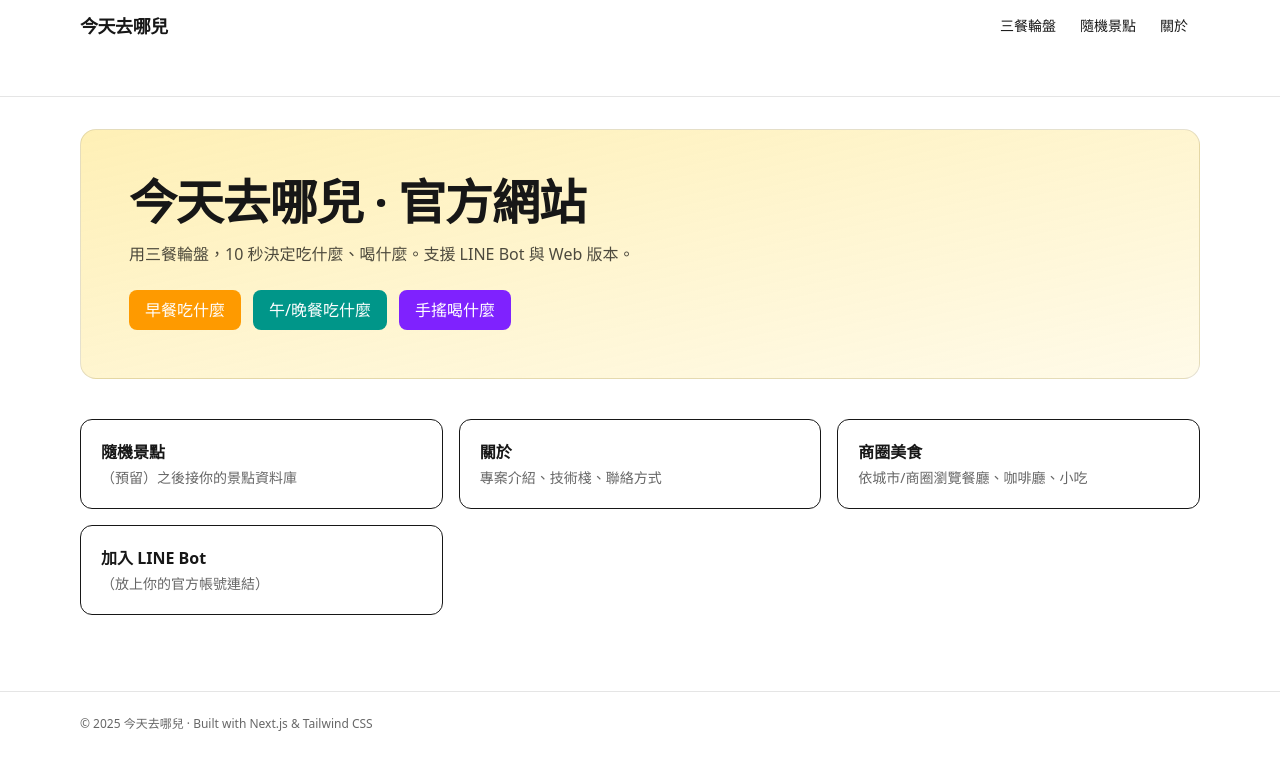
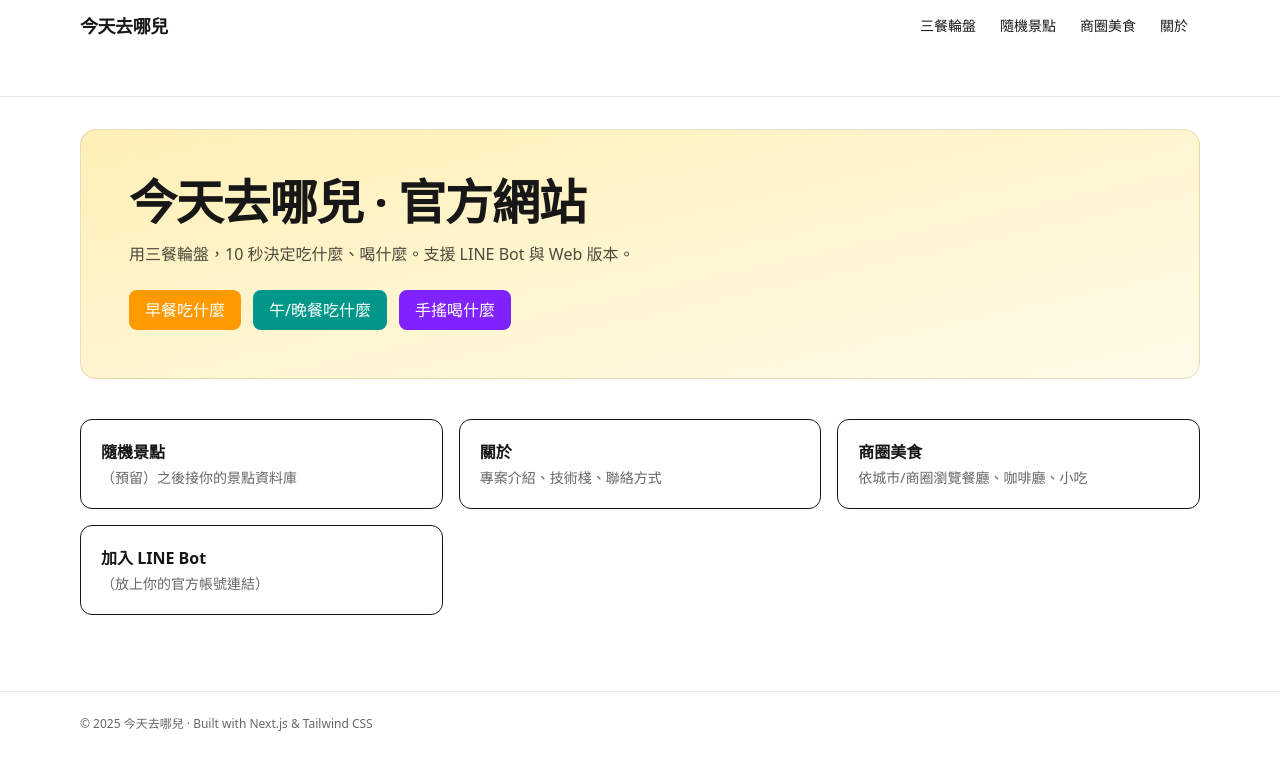
Before and after one commit to Aaron629/today-go-where-bot, a Next.js app in the folder web/: page / in a window 1280 px wide. Shown: the top 770 px of the page. Built offline with nearby package versions, Linux system fonts and the light colour scheme.

Commit message:
添加商圈美食分頁首頁右上方頁籤

```diff
--- a/web/src/app/layout.tsx
+++ b/web/src/app/layout.tsx
@@ -47,6 +47,9 @@ export default function RootLayout({
               <a href="/spots" className="px-3 py-1 rounded hover:bg-black/5">
                 隨機景點
               </a>
+              <a href="/foodarea" className="px-3 py-1 rounded hover:bg-black/5">
+                商圈美食
+              </a>
               <a href="/about" className="px-3 py-1 rounded hover:bg-black/5">
                 關於
               </a>
```
